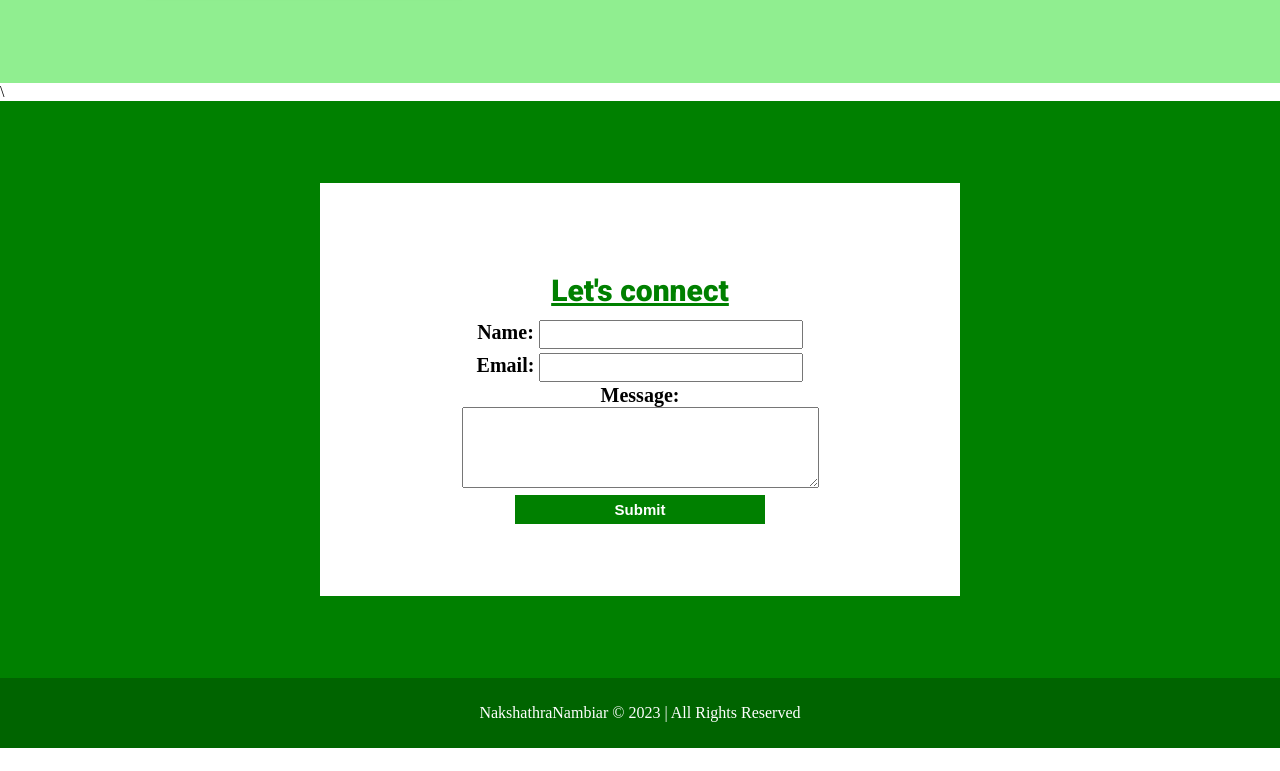
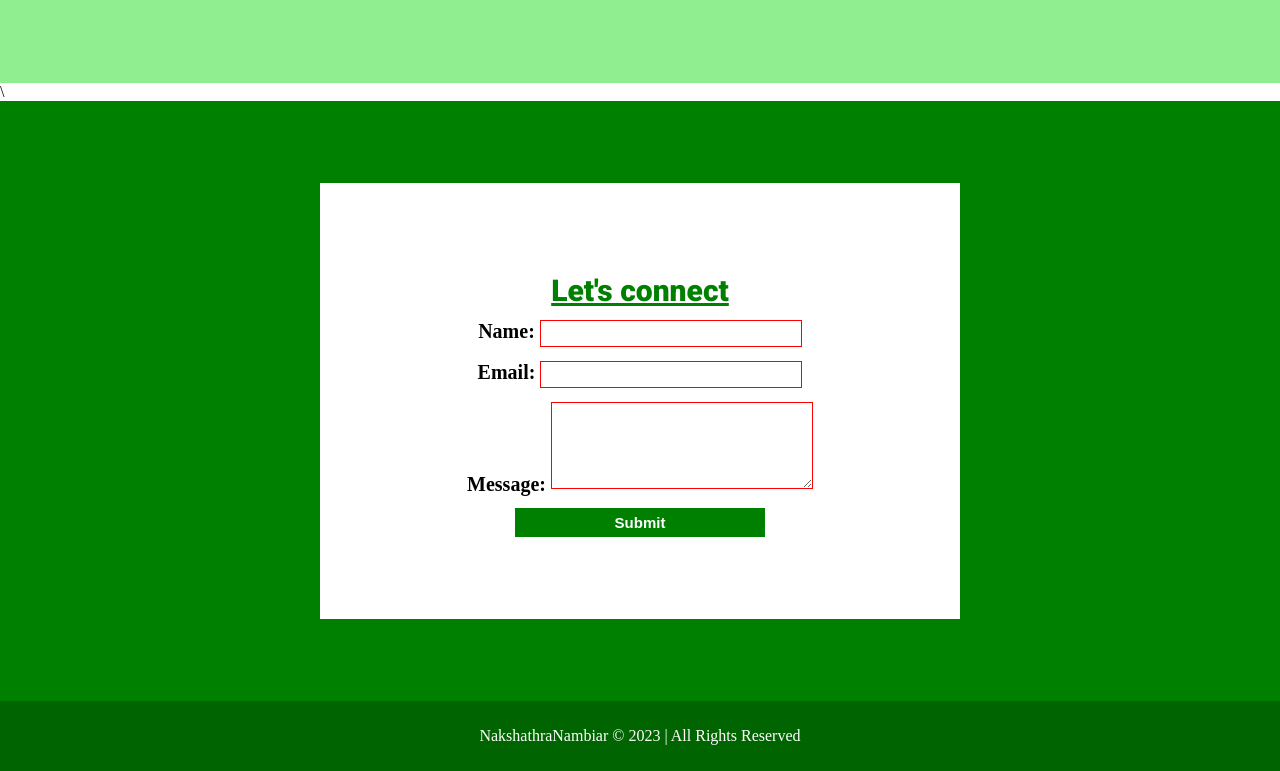
Before and after one commit to nakshathra2004/webproject, a plain HTML site: page index.html in a window 1280 px wide. Shown: the part 1916-2687 px from the top of the page. Before the commit the page ends 2664 px from the top, so only its background shows below. Drawn offline with Linux system fonts and the light colour scheme; files whose address does not match are found by name.

Commit message:
Add files via upload

```diff
--- a/index.html
+++ b/index.html
@@ -9,6 +9,7 @@
     <link rel="icon" type="image/png"
         href="https://cdn.dribbble.com/users/2431810/screenshots/7011931/logopres1_4x.jpg">
     <link rel="stylesheet" href="style.css">
+    <script src="validation.js"></script>
 </head>
 
 <body>
@@ -54,8 +55,10 @@
             <div class="about-box2">
                 <h2><u>About me</u></h2>
                 <p> First-year CSE student at Government College of Engineering, Kannur. I completed my higher
-                    secondary education at Devamatha CMI Public School, Thrissur, with 90%, in 2022 and secondary education from
-                    Kendriya Vidyalaya AFS Sulur,Coimbatore, with 97%, in 2020. I'm also pursuing a BS online degree from IIT Madras in
+                    secondary education at Devamatha CMI Public School, Thrissur, with 90%, in 2022 and secondary
+                    education from
+                    Kendriya Vidyalaya AFS Sulur,Coimbatore, with 97%, in 2020. I'm also pursuing a BS online degree
+                    from IIT Madras in
                     Data Science and Programming.</p>
                 <button>Download CV</button>
             </div>
@@ -93,23 +96,28 @@
         <section id="forms">
             <div class="container">
                 <h2><u>Let's connect</u></h2>
-                <div style="font: bold 20px green;">
+                <form onsubmit="return validateForm()">
+                    <div class="formgroup">
                         <label for="Name:">Name:</label>
-                    <input type="text">
+                        <input type="text" id="name" name="name" required title="Please enter your name">
                     </div>
-                <div style="font: bold 20px green;">
+                    <div class="formgroup">
                         <label for="Email:">Email:</label>
-                    <input type="email">
+                        <input type="email" id="email" name="email" pattern="[a-z0-9._%+-]+@[a-z0-9.-]+\.[a-z]{2,}$"
+                            required title="Please enter a valid email address">
                     </div>
-                <div style="font: bold 20px green;">
+                    <div class="formgroup">
                         <label for="Message:">Message:</label>
-                    <textarea cols="42" rows="5" tabindex="4"></textarea>
+                        <textarea id="message" name="message" cols="42" rows="5" tabindex="4" required
+                            title="Please enter your message"></textarea>
                     </div>
-                <div style="font: bold 20px green;">
-                    <input class="button" type="submit">
+                    <div class="formgroup">
+                        <input class="button" type="submit" value="Submit">
                     </div>
+                </form>
             </div>
         </section>
+
         <br>
     </section>
     <!--end of contact section-->
@@ -120,6 +128,7 @@
         </div>
     </footer>
     <!--end of footer section-->
+
 </body>
 
 </html>
--- a/style.css
+++ b/style.css
@@ -200,27 +200,27 @@ header h1 .logo.gold {
     box-shadow: 0 14px 28px rgba(0, 0, 0, .25), 0 10px 10px rgba(0, 0, 0, .22);
 }
 
-#skills h2{
+#skills h2 {
     color: green;
     font-size: 40px;
     text-align: center;
     font-family: 'Roboto', sans-serif;
 }
 
-#skills h3{
+#skills h3 {
     font-size: 30px;
     font-weight: bolder;
     font-family: 'Dancing Script', cursive
 }
 
-#skills p{
+#skills p {
     font-size: 14px;
     color: grey;
     padding: 10px;
     font-family: 'Roboto', sans-serif;
 }
 
-#forms h2{
+#forms h2 {
     margin-top: 20px;
     margin-bottom: 10px;
     font-size: 30px;
@@ -230,22 +230,37 @@ header h1 .logo.gold {
     font-family: 'Roboto', sans-serif;
 }
 
-#forms{
+#forms {
     margin: 5% 25%;
     padding: 70px;
     background-color: white;
     text-align: center;
 }
 
-#forms.formgroup{ font: bold 20px green; }
+#forms .formgroup {
+    font: bold 20px green;
+    margin-bottom: 10px;
+}
 
-input{
+input,
+textarea {
     width: 250px;
     padding: 5px;
     margin: 2px 0;
+    border: 1px solid green;
 }
 
-#forms .button{
+input:valid,
+textarea:valid {
+    border-color: limegreen;
+}
+
+input:invalid,
+textarea:invalid {
+    border-color: red;
+}
+
+#forms .button {
     font-size: 15px;
     font-weight: bold;
     color: white;
@@ -253,7 +268,7 @@ input{
     border: 1px solid green;
 }
 
-#forms .button:hover{
+#forms .button:hover {
     color: green;
     background-color: white;
 }
--- /dev/null
+++ b/validation.js
@@ -0,0 +1,36 @@
+function validateForm() {
+  // get the input elements
+  let name = document.getElementById("name");
+  let email = document.getElementById("email");
+  let message = document.getElementById("message");
+
+  // check if the name input is empty
+  if (name.value == "") {
+    // set a custom message and report it
+    name.setCustomValidity("Name must be filled out");
+    name.reportValidity();
+    // return false to prevent the form from being submitted
+    return false;
+  }
+
+  // check if the email input is invalid
+  if (!email.checkValidity()) {
+    // set a custom message and report it
+    email.setCustomValidity("Please enter a valid email address");
+    email.reportValidity();
+    // return false to prevent the form from being submitted
+    return false;
+  }
+
+  // check if the message input is empty
+  if (message.value == "") {
+    // set a custom message and report it
+    message.setCustomValidity("Message must be filled out");
+    message.reportValidity();
+    // return false to prevent the form from being submitted
+    return false;
+  }
+
+  // if all inputs are valid, return true and submit the form
+  return true;
+}
```
Lines whose indentation alone changed are shown as unchanged.
